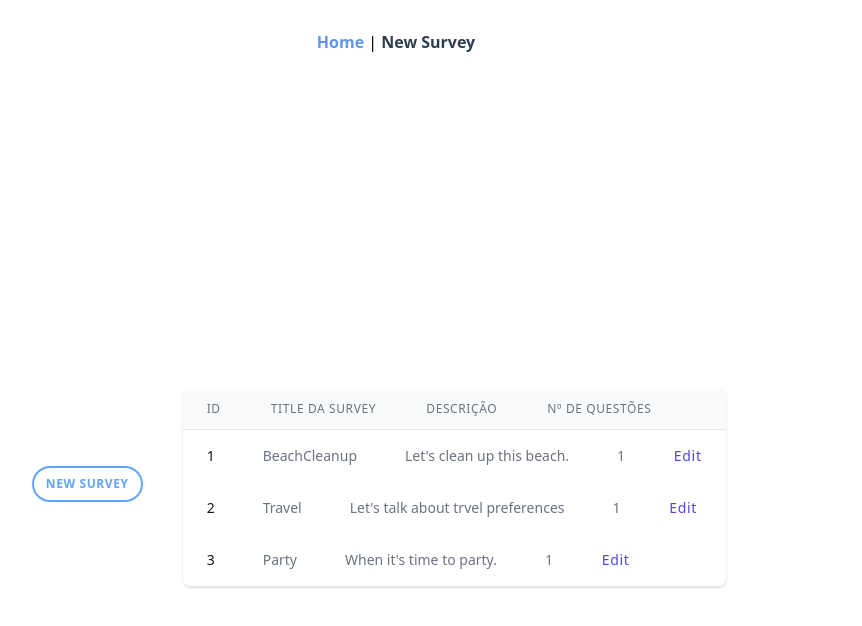
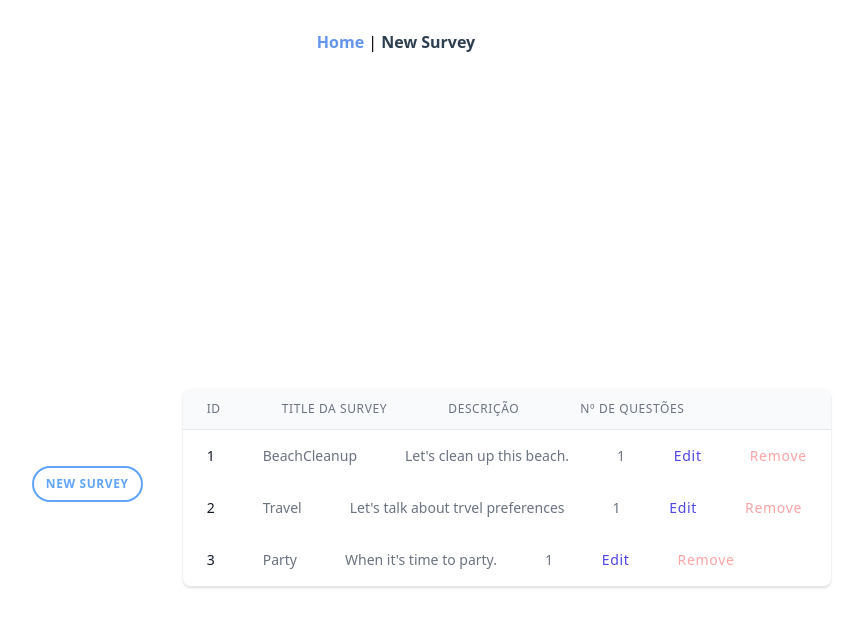
Before and after one commit to rogerhideo/testeSurvey, a Vue app: page / in a window 1280 px wide. Shown: the top 626 px of the page, without its empty margins (244-1106 px from the left). Built offline with nearby package versions, Linux system fonts and the light colour scheme.

Commit message:
2302-2021

```diff
--- a/src/views/surveys/EditSurvey.vue
+++ b/src/views/surveys/EditSurvey.vue
@@ -1,5 +1,5 @@
 <template>
-<div class="flex  justify-center min-h-screen">
+<div class="flex  justify-center items-center min-h-screen">
 	<div class="flex-wrap min-h-screen w-full justify-center bg-indigo-100 p-8 ">
 
 		<div class="md:flex-wrap w-3/5 bg-white shadow-md rounded-md border-gray-200 hover:shadow-xl p-5 ml-6 mb-3 ">
--- a/src/views/surveys/UserSpace.vue
+++ b/src/views/surveys/UserSpace.vue
@@ -7,7 +7,7 @@
 
 	</div>
 
-	<div class="col-span-2  mt-2">
+	<div v-if="surveys.length > 0 " class="col-span-2  mt-2">
 		<div class="-my-2 overflow-x-auto sm:-mx-6 lg:-mx-8">
 			<div class="py-2 align-middle inline-block max-w-550 min-w-300 sm:px-6 lg:px-8">
 				<div class="shadow overflow-hidden border-b border-gray-200 sm:rounded-lg">
@@ -30,11 +30,15 @@
 
 									<span class="sr-only">Edit</span>
 								</th>
+								<th scope="col" class="relative px-6 py-3 text-left text-xs font-medium">
+
+									<span class="sr-only">Edit</span>
+								</th>
 							</tr>
 						</thead>
 						<tbody>
 							<div v-for="(surv, index) in getSurveys" :key="index" class="flex w-full">
-								<tr class="bg-white flex ">
+								<tr class=" flex justify-between">
 									<td scope="col" class="px-6 py-4 text-left whitespace-nowrap text-sm font-medium text-gray-900">
 										{{ surv.id }}
 									</td>
@@ -51,6 +55,10 @@
 
 										<a  @click="editSurvey(surv.id)" class="text-indigo-600 hover:text-indigo-900 cursor-pointer ">Edit</a>
 									</td>
+									<td class="px-6 py-4 whitespace-nowrap text-right text-sm font-medium tracking-wider">
+
+										<a  @click="removeSurvey(index)" class=" hover:text-indigo-900  text-red-300 cursor-pointer ">Remove</a>
+									</td>
 
 								</tr>
 							</div>
@@ -64,18 +72,22 @@
 </template>
 
 <script>
+	import { mapState } from 'vuex'
 	export default {
 		name: "UserSpace",
 	methods:{
 		editSurvey(id){
 				this.$router.push({ name: "edit-survey", params: { id : id }})
-		}
+		},
+	removeSurvey(index){
+			this.surveys.splice(index, 1 )
+	}
 	},
 	computed: {
       getSurveys() {
         return this.$store.state.survey.surveys;
-      }
-
+      },
+		...mapState('survey', ['surveys'])
 	}
 	}
 </script>
```
